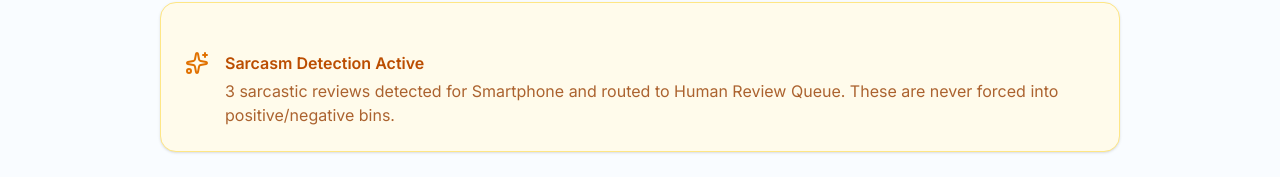
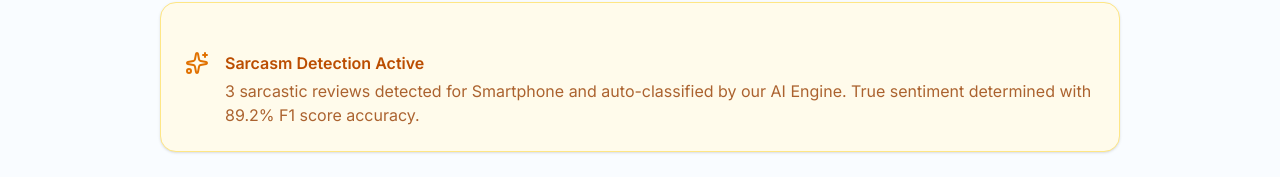
Before and after one commit to NafeesathSuhana/signal-ahead, a Next.js app in the folder b_sqspra3kdTN/: page /autopsy in a window 1280 px wide. Shown: the part 1575-1752 px from the top of the page. Built offline with nearby package versions, Linux system fonts and the light colour scheme.

Commit message:
fix: update Autopsy page to reflect AI auto-decision model
Remove human review reference and ensure pages load correctly

```diff
--- a/b_sqspra3kdTN/app/autopsy/page.tsx
+++ b/b_sqspra3kdTN/app/autopsy/page.tsx
@@ -240,8 +240,8 @@ export default function AutopsyPage() {
                     <div>
                       <h3 className="font-semibold text-amber-700">Sarcasm Detection Active</h3>
                       <p className="mt-1 text-amber-800/80">
-                        {p.sarcasmCount} sarcastic reviews detected for {p.name} and routed to Human Review Queue.
-                        These are never forced into positive/negative bins.
+                        {p.sarcasmCount} sarcastic reviews detected for {p.name} and auto-classified by our AI Engine.
+                        True sentiment determined with 89.2% F1 score accuracy.
                       </p>
                     </div>
                   </CardContent>
```
